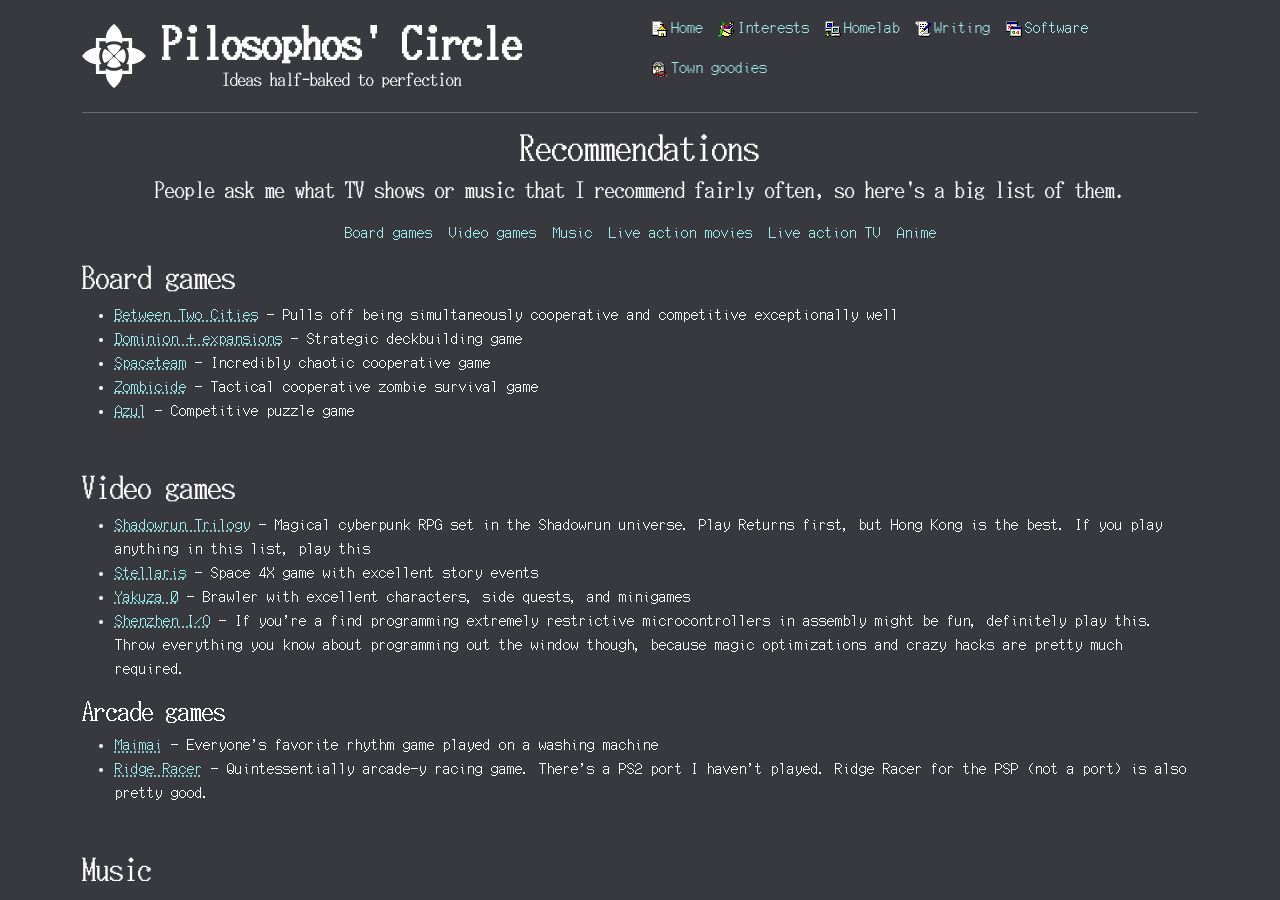
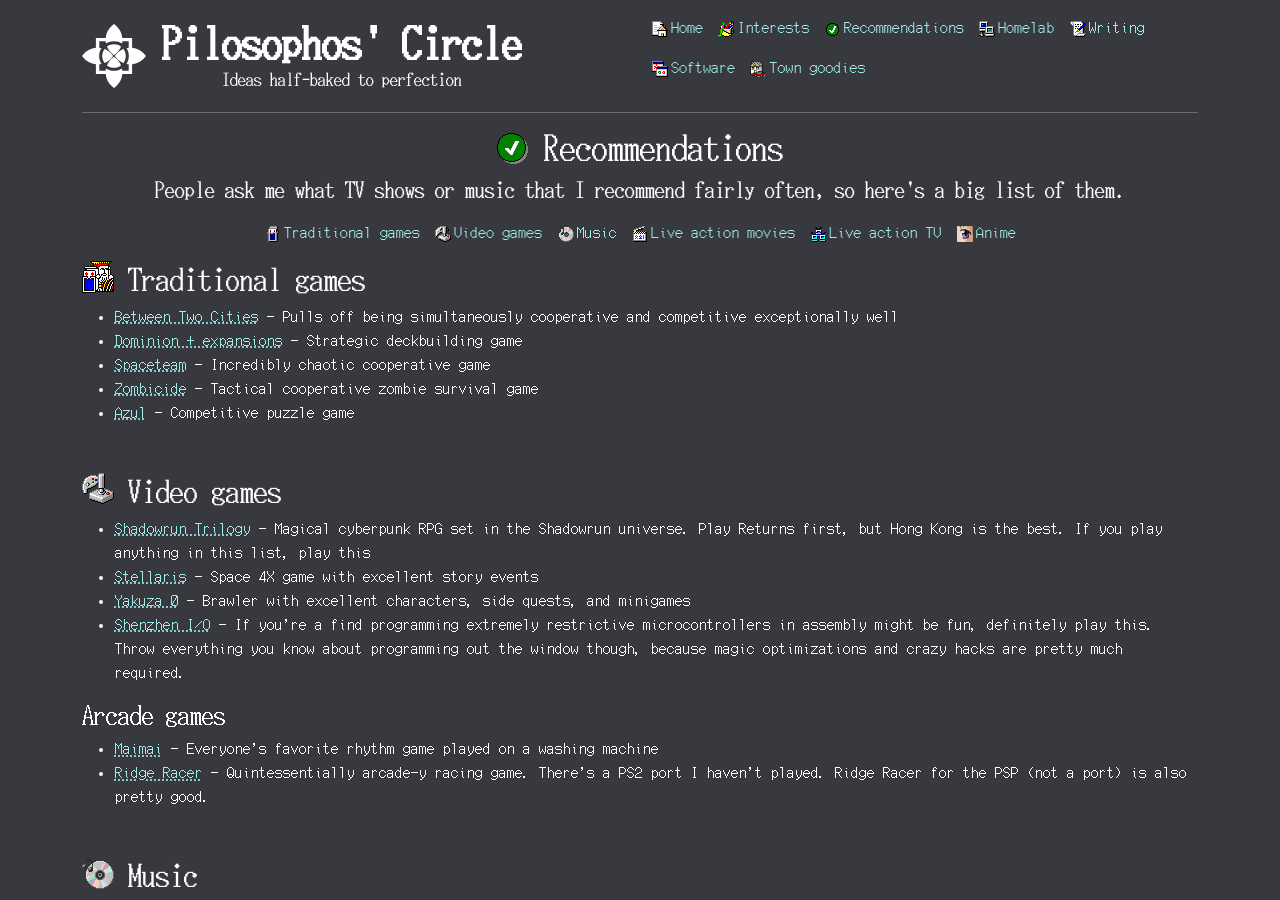
Before and after one commit to pilosophos/pilosophos-site-v1, a Jekyll site: the page built from recommendations.html, in a window 1280 px wide and 900 px high. Built offline with Jekyll 4.4.1, drawn with Linux system fonts in a browser that asks for light colours.

Commit message:
add icons

```diff
--- a/_includes/header.html
+++ b/_includes/header.html
@@ -11,6 +11,7 @@
       <ul>
         <li><a href="{{'/index.html' | relative_url }}"><img src="{{ '/assets/images/icons/tiny/homepage-3.png' | relative_url }}" role="presentation" class="icon-16">Home</a></li>
         <li><a href="{{'/interests.html' | relative_url }}"><img src="{{ '/assets/images/icons/tiny/paint_old-1.png' | relative_url }}" role="presentation" class="icon-16">Interests</a></li>
+        <li><a href="{{'/recommendations.html' | relative_url }}"><img src="{{ '/assets/images/icons/tiny/trust0-1.png' | relative_url }}" role="presentation" class="icon-16">Recommendations</a></li>
         <li><a href="{{'/homelab.html' | relative_url }}"><img src="{{ '/assets/images/icons/tiny/network_normal_two_pcs-1.png' | relative_url }}" role="presentation" class="icon-16">Homelab</a></li>
         <li><a href="{{'/writing.html' | relative_url }}"><img src="{{ '/assets/images/icons/tiny/winrep-0.png' | relative_url }}" role="presentation" class="icon-16">Writing</a></li>
         <li><a href="{{'/software.html' | relative_url }}"><img src="{{ '/assets/images/icons/tiny/appwizard-0.png' | relative_url }}" role="presentation" class="icon-16">Software</a></li>
--- a/recommendations.html
+++ b/recommendations.html
@@ -4,22 +4,28 @@
 ---
 
 <div class="recommendations">
-  <h2>Recommendations</h2>
+  <h2>
+    <img src="{{ '/assets/images/icons/trust0-0.png' | relative_url }}" role="presentation" class="icon-32"></img>
+    Recommendations
+  </h2>
   <p class="lead">People ask me what TV shows or music that I recommend fairly often, so here's a big list of them.</p>
 
   <nav class="col-lg header-style-nav justify-content-center">
     <ul>
-      <li><a href="#board-games">Board games</a></li>
-      <li><a href="#video-games">Video games</a></li>
-      <li><a href="#music">Music</a></li>
-      <li><a href="#movies">Live action movies</a></li>
-      <li><a href="#tv">Live action TV</a></li>
-      <li><a href="#anime">Anime</a></li>
+      <li><a href="#traditional-games"><img src="{{ '/assets/images/icons/tiny/game_solitaire-1.png' | relative_url }}" role="presentation" class="icon-16">Traditional games</a></li>
+      <li><a href="#video-games"><img src="{{ '/assets/images/icons/tiny/joystick-0.png' | relative_url }}" role="presentation" class="icon-16">Video games</a></li>
+      <li><a href="#music"><img src="{{ '/assets/images/icons/tiny/cd_audio_cd_a-5.png' | relative_url }}" role="presentation" class="icon-16">Music</a></li>
+      <li><a href="#movies"><img src="{{ '/assets/images/icons/tiny/media_player-1.png' | relative_url }}" role="presentation" class="icon-16">Live action movies</a></li>
+      <li><a href="#tv"><img src="{{ '/assets/images/icons/tiny/network_televisons-0.png' | relative_url }}" role="presentation" class="icon-16">Live action TV</a></li>
+      <li><a href="#anime"><img src="{{ '/assets/images/icons/anime.png' | relative_url }}" role="presentation" class="icon-16">Anime</a></li>
     </ul>
   </nav>
 
-  <section id="board-games">
-    <h3>Board games</h3>
+  <section id="traditional-games">
+    <h3>
+      <img src="{{ '/assets/images/icons/game_freecell-1.png' | relative_url }}" role="presentation" class="icon-32"></img>
+      Traditional games
+    </h3>
 
     <ul>
       <li><a href="https://boardgamegeek.com/boardgame/168435/between-two-cities">Between Two Cities</a> - Pulls off being simultaneously cooperative and competitive exceptionally well</li>
@@ -31,7 +37,11 @@
   </section>
 
   <section id="video-games">
-    <h3>Video games</h3>
+    <h3>
+      <img src="{{ '/assets/images/icons/joystick-2.png' | relative_url }}" role="presentation" class="icon-32">
+      Video games
+    </h3>
+
     <ul>
       <li><a href="https://www.paradoxinteractive.com/games/shadowrun-trilogy/about">Shadowrun Trilogy</a> - Magical cyberpunk RPG set in the Shadowrun universe. Play Returns first, but Hong Kong is the best. If you play anything in this list, play this</li>
       <li><a href="https://www.paradoxinteractive.com/games/stellaris/about">Stellaris</a> - Space 4X game with excellent story events</li>
@@ -47,7 +57,10 @@
   </section>
 
   <section id="music">
-    <h3>Music</h3>
+    <h3>
+      <img src="{{ '/assets/images/icons/cd_audio_cd_a-2.png' | relative_url }}" role="presentation" class="icon-32">
+      Music
+    </h3>
     <ul>
       <li>
         <a href="https://en.wikipedia.org/wiki/B%C3%B4a">Bôa</a> (Indie rock, also funk in their early work) - This is by far my favorite band. All their songs (as of 2022) are bangers, even the unreleased songs from The Farm and Acton Live. The following I feel are standouts:
@@ -128,7 +141,10 @@
   </section>
 
   <section id="movies">
-    <h3>Live action movies</h3>
+    <h3>
+      <img src="{{ '/assets/images/icons/media_player-0.png' | relative_url }}" role="presentation" class="icon-32">
+      Live action movies
+    </h3>
     <ul>
       <li><a href="https://en.wikipedia.org/wiki/Infernal_Affairs">Infernal Affairs 1+2</a> - Gripping crime drama focusing on a double-crossing detective and a disgraced cop going undercover. It's much better than the American version, The Departed. I didn't get around to seeing IA3 though</li>
       <li><a href="https://en.wikipedia.org/wiki/From_Beijing_with_Love">From Beijing with Love</a> - Hilarious spy parody written and directed by Hong Kong comedy legend Stephen Chow</li>
@@ -141,7 +157,10 @@
   </section>
 
   <section id="tv">
-    <h3>Live action TV</h3>
+    <h3>
+      <img src="{{ '/assets/images/icons/network_televisons-3.png' | relative_url }}" role="presentation" class="icon-32">
+      Live action TV
+    </h3>
     <ul>
       <li>
         Star Trek - My favorite is Deep Space Nine, but start with The Next Generation. To get into it, you might want to watch some of the highest rated episodes on IMDB first, because Star Trek series tend to have rocky early seasons.
@@ -209,7 +228,10 @@
   </section>
 
   <section id="anime">
-    <h3>Anime</h3>
+    <h3>
+      <img src="{{ '/assets/images/icons/anime.png' | relative_url }}" role="presentation" class="icon-32">
+      Anime
+    </h3>
     <ul>
       <li>Ghost in the Shell - GitS: Stand Alone Complex is my #1 favorite, but I'd watch the classic 1995 movie first. These are defining pieces of the Japanese cyberpunk genre, and a huge reason for my love of cyberpunk as a whole.</li>
       <li>The Tatami Galaxy - A dark comedy that explores the life of a somewhat misanthropic university student across alternate timelines where he makes different life choices. Has a very unique art style, and an excellent soundtrack.</li>
```
Also changed, not shown: assets/images/icons/anime.png (added), assets/images/icons/cd_audio_cd_a-2.png (added), assets/images/icons/game_freecell-1.png (added), assets/images/icons/media_player-0.png (added), assets/images/icons/network_televisons-3.png (added), assets/images/icons/tiny/cd_audio_cd_a-5.png (added), assets/images/icons/tiny/game_solitaire-1.png (added), assets/images/icons/tiny/media_player-1.png (added), assets/images/icons/tiny/network_televisons-0.png (added), assets/images/icons/tiny/true_type_paint-1.png (added), assets/images/icons/tiny/trust0-1.png (added), assets/images/icons/true_type_paint-0.png (added), assets/images/icons/trust0-0.png (added).
